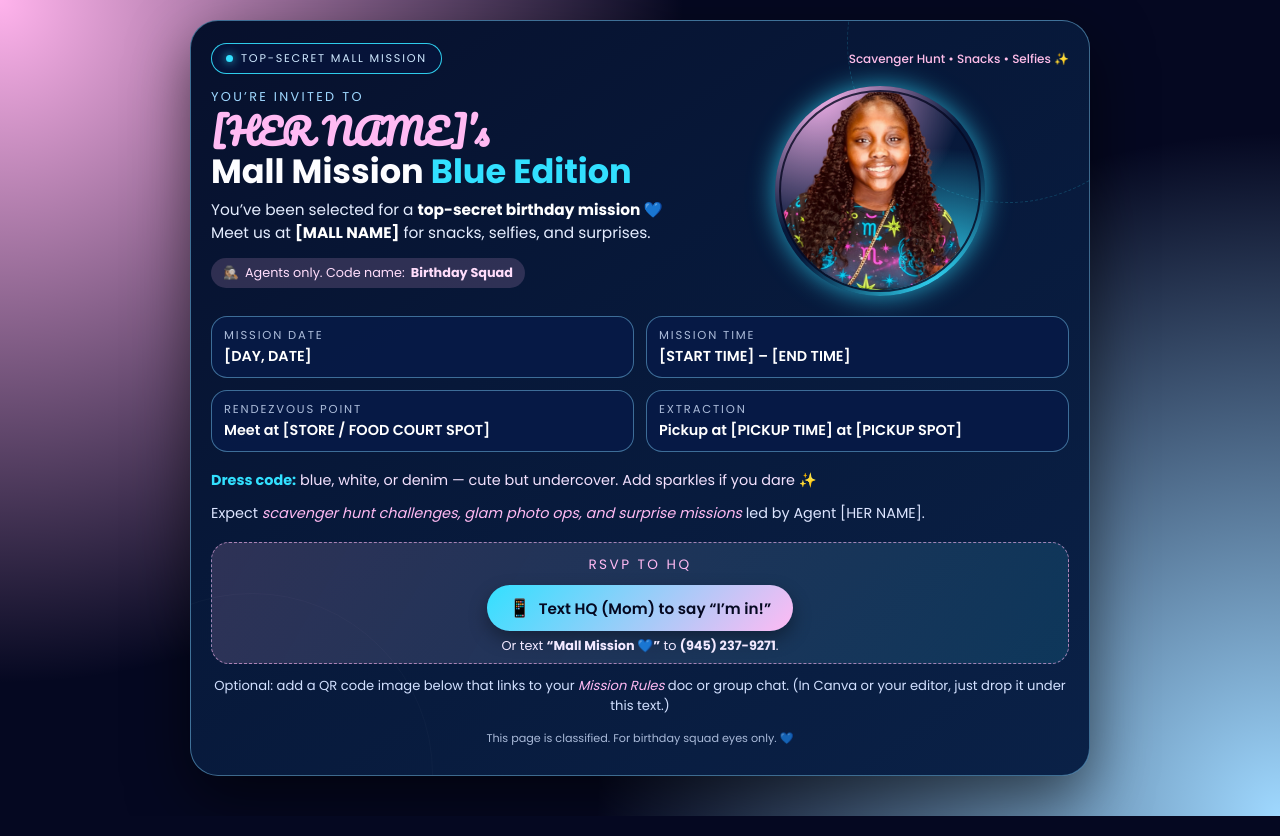
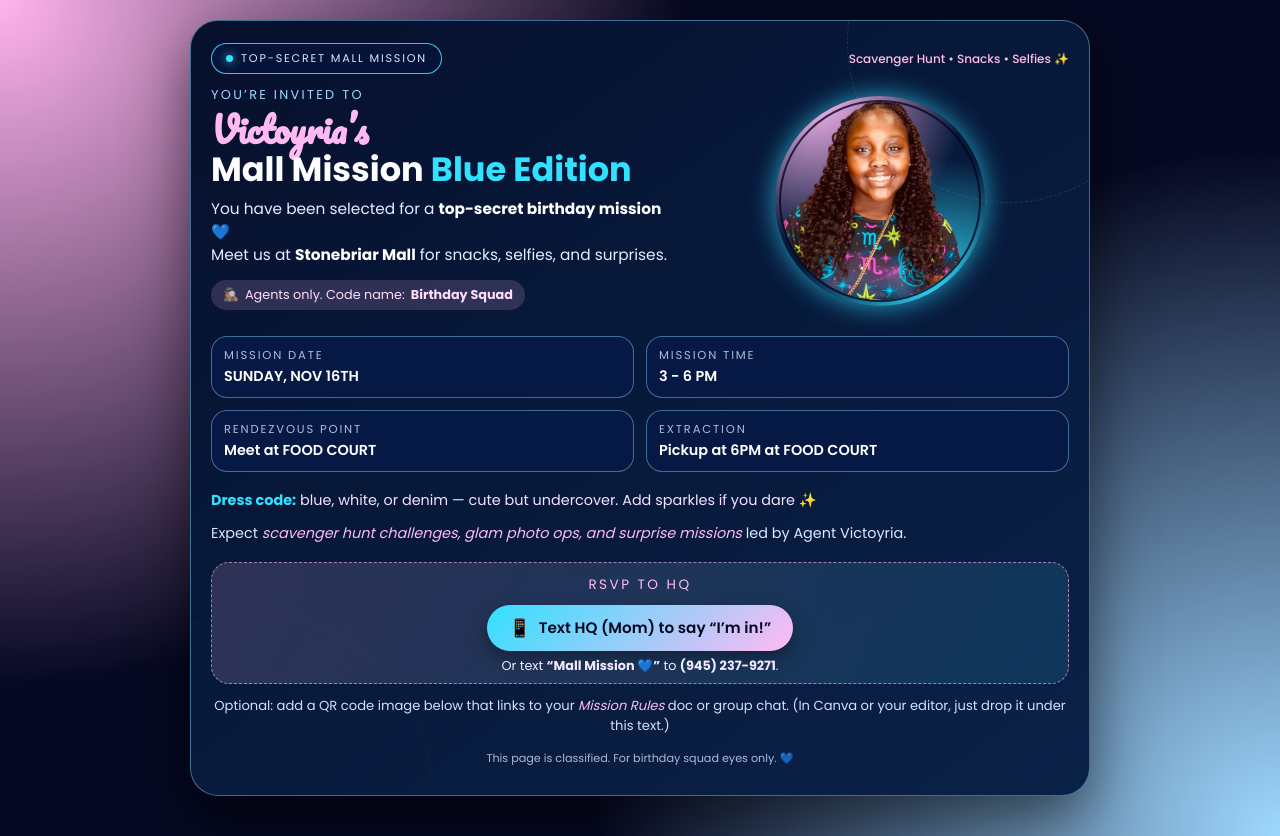
Before and after one commit to pinkswnn/tori-birthday-invite, a plain HTML site: page index.html in a window 1280 px wide. Drawn offline with Linux system fonts and the light colour scheme.

Commit message:
Update index.html

```diff
--- a/index.html
+++ b/index.html
@@ -336,12 +336,12 @@
         <div class="hero-text">
           <div class="eyebrow">you’re invited to</div>
           <h1>
-            <span class="script">[HER NAME]’s</span>
+            <span class="script"> Victoyria’s</span>
             Mall Mission <span class="blue">Blue Edition</span>
           </h1>
           <p class="hero-sub">
-            You’ve been selected for a <strong>top-secret birthday mission 💙</strong><br />
-            Meet us at <strong>[MALL NAME]</strong> for snacks, selfies, and surprises.
+            You have been selected for a <strong>top-secret birthday mission 💙</strong><br />
+            Meet us at <strong>Stonebriar Mall</strong> for snacks, selfies, and surprises.
           </p>
 
           <div class="pill">
@@ -363,19 +363,19 @@
       <section class="info-grid">
         <div class="info-card">
           <div class="info-label">Mission Date</div>
-          <div class="info-value">[DAY, DATE]</div>
+          <div class="info-value">SUNDAY, NOV 16TH</div>
         </div>
         <div class="info-card">
           <div class="info-label">Mission Time</div>
-          <div class="info-value">[START TIME] – [END TIME]</div>
+          <div class="info-value"> 3 - 6 PM</div>
         </div>
         <div class="info-card">
           <div class="info-label">Rendezvous Point</div>
-          <div class="info-value">Meet at [STORE / FOOD COURT SPOT]</div>
+          <div class="info-value">Meet at FOOD COURT</div>
         </div>
         <div class="info-card">
           <div class="info-label">Extraction</div>
-          <div class="info-value">Pickup at [PICKUP TIME] at [PICKUP SPOT]</div>
+          <div class="info-value">Pickup at 6PM at FOOD COURT</div>
         </div>
       </section>
 
@@ -384,7 +384,7 @@
       </p>
 
       <p class="mission-line">
-        Expect <em>scavenger hunt challenges, glam photo ops, and surprise missions</em> led by Agent [HER NAME].
+        Expect <em>scavenger hunt challenges, glam photo ops, and surprise missions</em> led by Agent Victoyria.
       </p>
 
       <!-- CTA / text link -->
```
